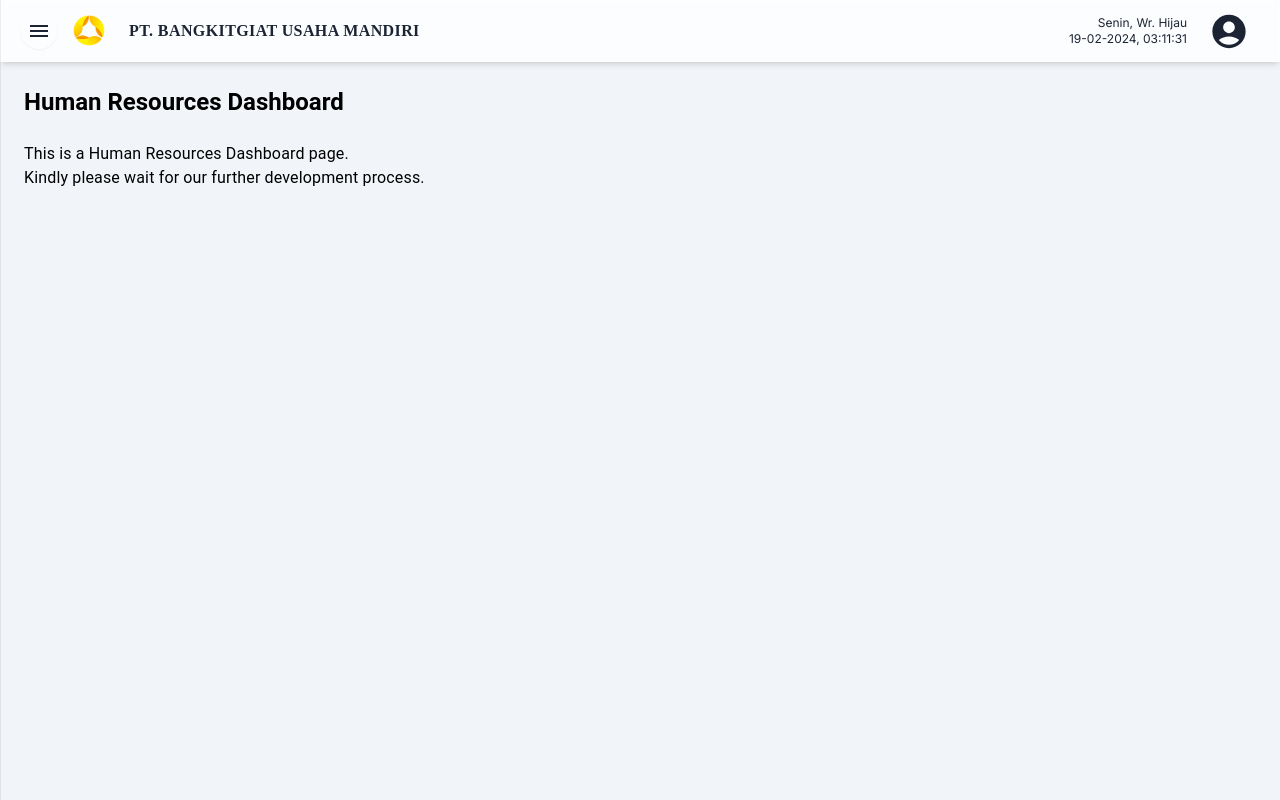
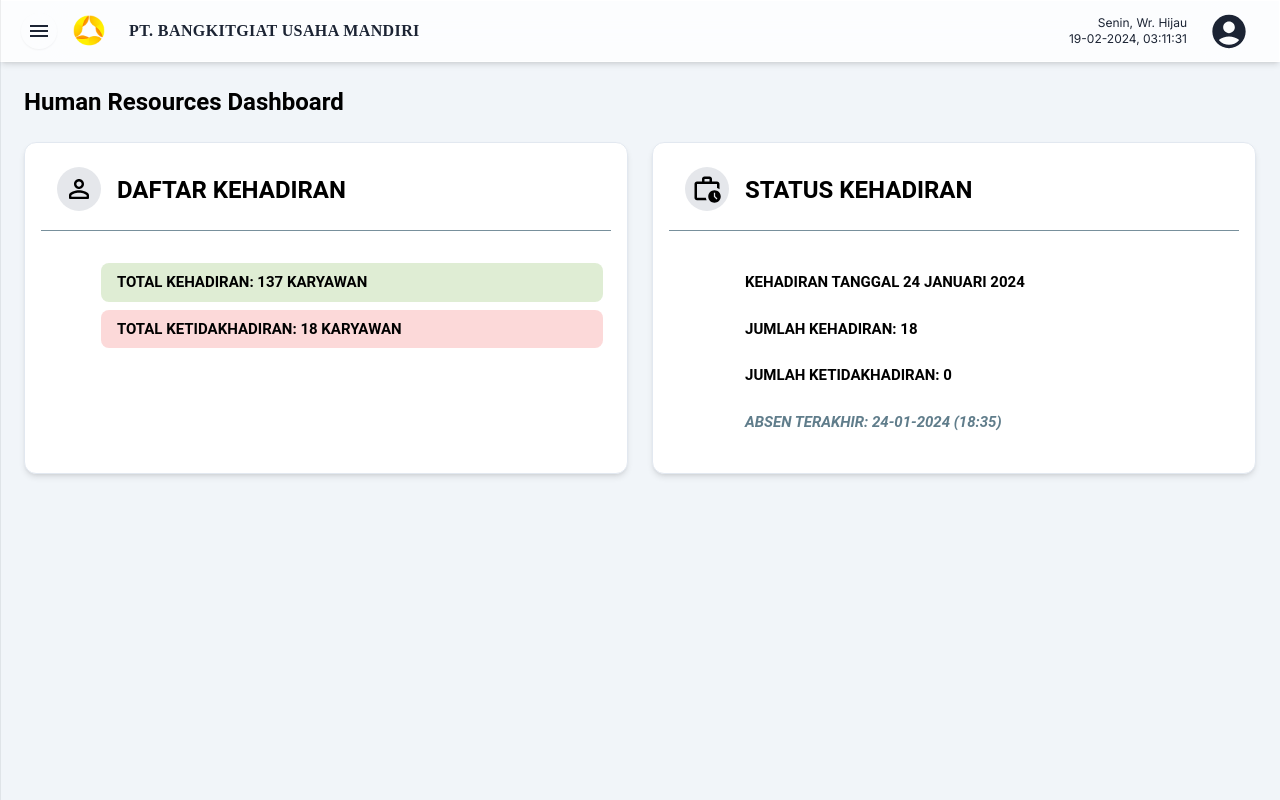
Before and after one commit to emilfauzan/erpplayground, a Next.js app: page /dashboard/human_resources in a window 1280 px wide. Built offline with nearby package versions, Linux system fonts and the light colour scheme.

Commit message:
modified HR Dashboard

```diff
--- a/components/common/cards/CardDataStats.tsx
+++ b/components/common/cards/CardDataStats.tsx
@@ -18,11 +18,25 @@ export default function CardDataStats({
     index
 }: CardDataStatProp) {
 
-    // if else color based on index class
-    const subtitle1Color = index % 2 === 0 ? "" : "";
-    const subtitle2Color = index % 2 === 0 ? "rgba(96, 165, 42, 0.2)" : "";
-    const subtitle3Color = index % 2 === 0 ? "rgba(239, 68, 68, 0.2)" : "";
-    const descriptionColor = index % 2 === 0 ? "" : "";
+    // if else color based on index value
+    const subtitle1Color =
+        index === 0 ? "" :
+            index === 1 ? "" :
+                index === 2 ? "rgba(96, 165, 42, 0.2)" :
+                    index === 3 ? "rgba(96, 100, 42, 0.2)" : "";
+
+    const subtitle2Color =
+        index === 0 ? "" :
+            index === 1 ? "rgba(96, 165, 42, 0.2)" :
+                index === 2 ? "rgba(239, 68, 68, 0.2)" : "";
+
+    const subtitle3Color =
+        index === 0 ? "" :
+            index === 1 ? "rgba(239, 68, 68, 0.2)" : "";
+
+    const descriptionColor =
+        index === 0 ? "" :
+            index === 1 ? "" : "";
 
     return (
         <>
--- a/components/common/tables/HarvesterTable.tsx
+++ b/components/common/tables/HarvesterTable.tsx
@@ -252,12 +252,12 @@ const HarvesterTable: React.FC = () => {
 
                 const requestData: RequestData = {
                     // Manual request input
-                    // p_date: '22-01-2024',
-                    // p_sectioncode: '01',
+                    p_date: '16-02-2024',
+                    p_sectioncode: '05',
 
                     // Automated request input by now date
-                    p_date: formattedDate,
-                    p_sectioncode: sectionCode,
+                    // p_date: formattedDate,
+                    // p_sectioncode: sectionCode,
                 };
 
                 const jsonResponse = await postData(apiUrl, requestData);
--- a/pages/dashboard/home/Home.tsx
+++ b/pages/dashboard/home/Home.tsx
@@ -73,7 +73,7 @@ function Home() {
                     subtitle2={`[NIK: JKO/202X/000X]`}
                     subtitle3={`Full Stack Web Developer`}
                     description={`Information & Technology Department`}
-                    index={1}
+                    index={0}
                 >
                     <svg width="30" height="30" fill="none">
                         <PersonOutlineRoundedIcon />
@@ -86,7 +86,7 @@ function Home() {
                     subtitle2={`Jumlah Kehadiran: 18`}
                     subtitle3={`Jumlah Ketidakhadiran: 0`}
                     description={`Absen Terakhir: 24-01-2024 (18:35)`}
-                    index={2}
+                    index={1}
                 >
                     <svg width="30" height="30" fill="none">
                         <WorkHistoryOutlinedIcon />
--- a/pages/dashboard/humanresources/HRDashboard.tsx
+++ b/pages/dashboard/humanresources/HRDashboard.tsx
@@ -1,16 +1,46 @@
+"use client";
+import CardDataStats from '@/components/common/cards/CardDataStats'
 import { Typography } from '@mui/material'
 import React from 'react'
+import PersonOutlineRoundedIcon from '@mui/icons-material/PersonOutlineRounded';
+import WorkHistoryOutlinedIcon from '@mui/icons-material/WorkHistoryOutlined';
 
-const HRDashboard = () => {
+function HRDashboard() {
     return (
         <>
             <Typography className='pb-6 font-bold' variant='h5'>
                 Human Resources Dashboard
             </Typography>
 
-            <Typography variant='body1'>
-                This is a Human Resources Dashboard page. <br /> Kindly please wait for our further development process.
-            </Typography>
+            <div className="grid grid-cols-1 gap-4 md:grid-cols-2 md:gap-6 xl:grid-cols-2 2xl:gap-7.5">
+
+                <CardDataStats
+                    title="Daftar Kehadiran"
+                    subtitle1={`Total kehadiran: 137 Karyawan`}
+                    subtitle2={`Total Ketidakhadiran: 18 Karyawan`}
+                    subtitle3={``}
+                    description={``}
+                    index={2}
+                >
+                    <svg width="30" height="30" fill="none">
+                        <PersonOutlineRoundedIcon />
+                    </svg>
+                </CardDataStats>
+
+                <CardDataStats
+                    title="Status Kehadiran"
+                    subtitle1={`Kehadiran tanggal 24 Januari 2024`}
+                    subtitle2={`Jumlah Kehadiran: 18`}
+                    subtitle3={`Jumlah Ketidakhadiran: 0`}
+                    description={`Absen Terakhir: 24-01-2024 (18:35)`}
+                    index={0}
+                >
+                    <svg width="30" height="30" fill="none">
+                        <WorkHistoryOutlinedIcon />
+                    </svg>
+                </CardDataStats>
+
+            </div>
         </>
     )
 }
```
